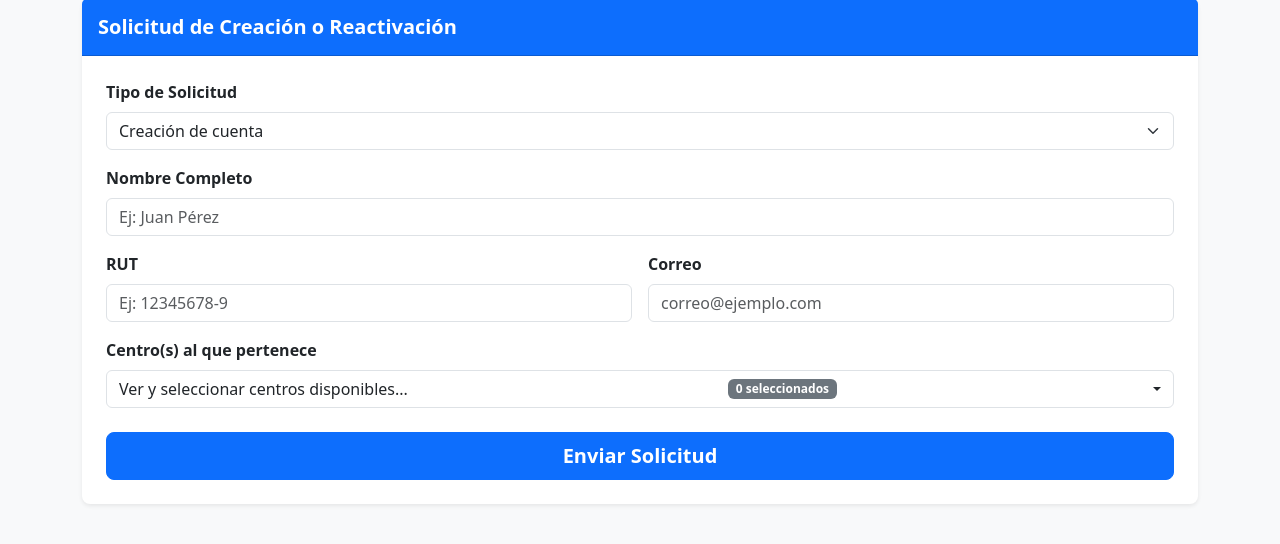
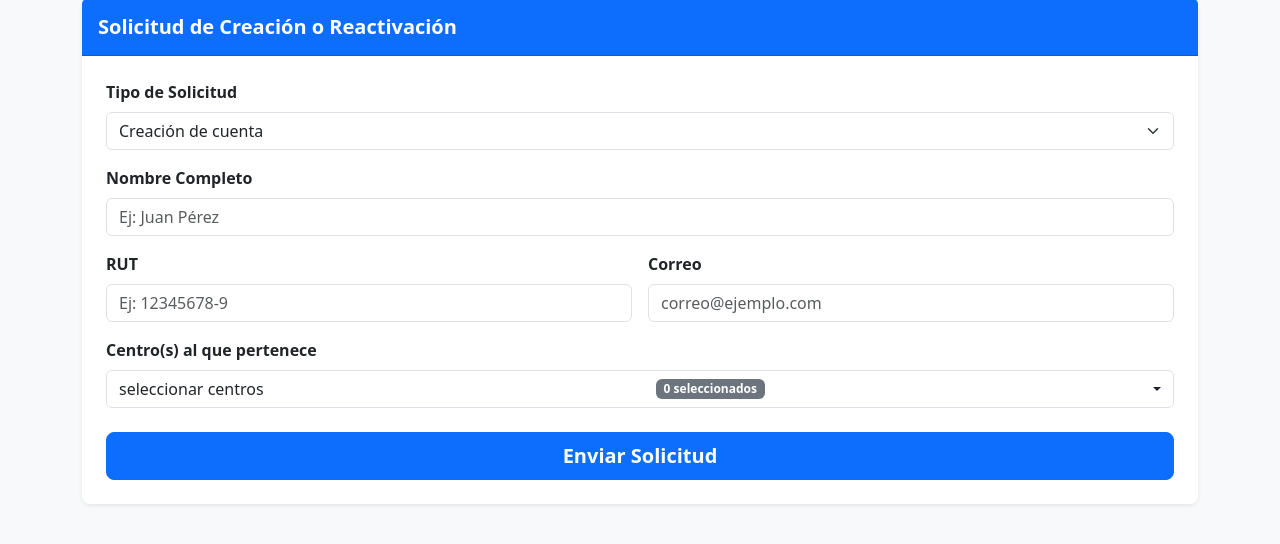
Before and after one commit to jerodelineleneus568-jpg/gestion-solicitudes, a Flask app: page / in a window 1280 px wide. Shown: the part 75-619 px from the top of the page. Run offline with Flask 3, Linux system fonts and the light colour scheme; some libraries are stand-ins or nearby versions.

Commit message:
se modifico el codigo

```diff
--- a/app/__init__.py
+++ b/app/__init__.py
@@ -2,6 +2,7 @@ from flask import Flask
 from flask_wtf.csrf import CSRFProtect
 from app.config import Config
 from app.models.solicitud_model import SolicitudModel
+SolicitudModel.init_db()
 
 csrf = CSRFProtect()
 
--- a/app/templates/formulario.html
+++ b/app/templates/formulario.html
@@ -56,7 +56,7 @@
                 data-bs-toggle="dropdown"
                 data-bs-auto-close="outside"
                 aria-expanded="false">
-            <span id="textoSeleccionCentros" class="text-truncate">Ver y seleccionar centros disponibles...</span>
+            <span id="textoSeleccionCentros" class="text-truncate">seleccionar centro</span>
             <span id="badgeCentros" class="badge bg-secondary ms-2">0 seleccionados</span>
         </button>
 
@@ -119,7 +119,7 @@
             textoBoton.classList.remove('text-muted');
         } else {
             badge.className = "badge bg-secondary ms-2";
-            textoBoton.textContent = "Ver y seleccionar centros disponibles...";
+            textoBoton.textContent = "seleccionar centros ";
         }
     }
 
```
